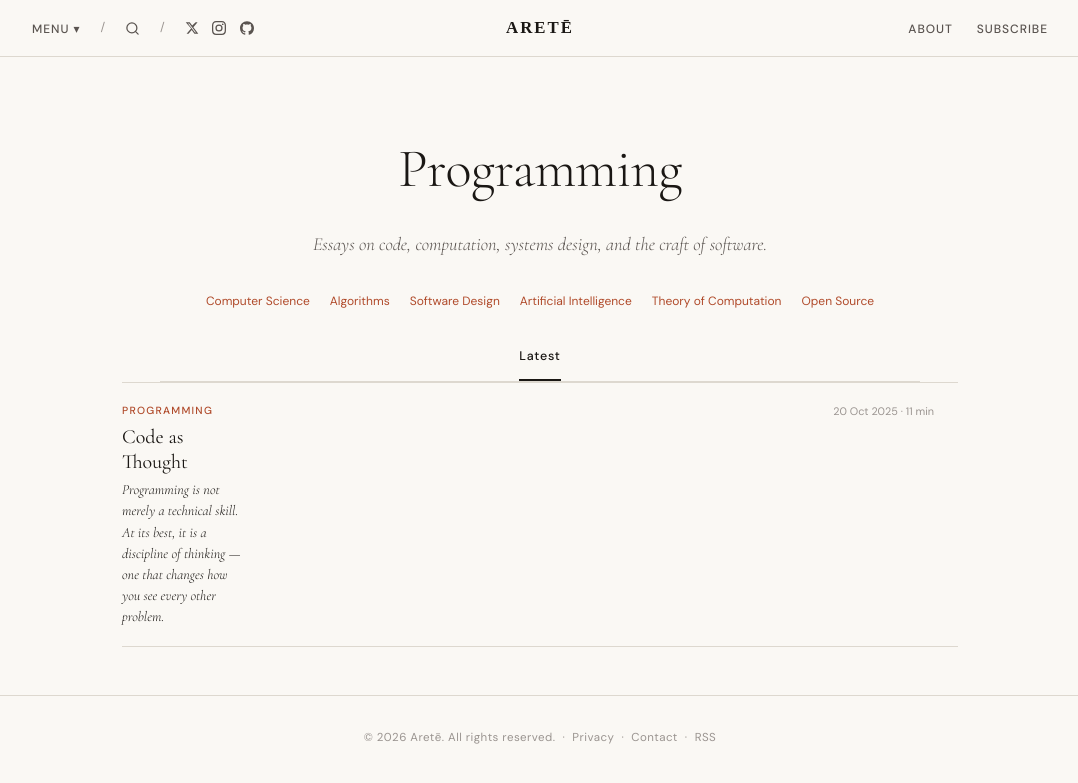
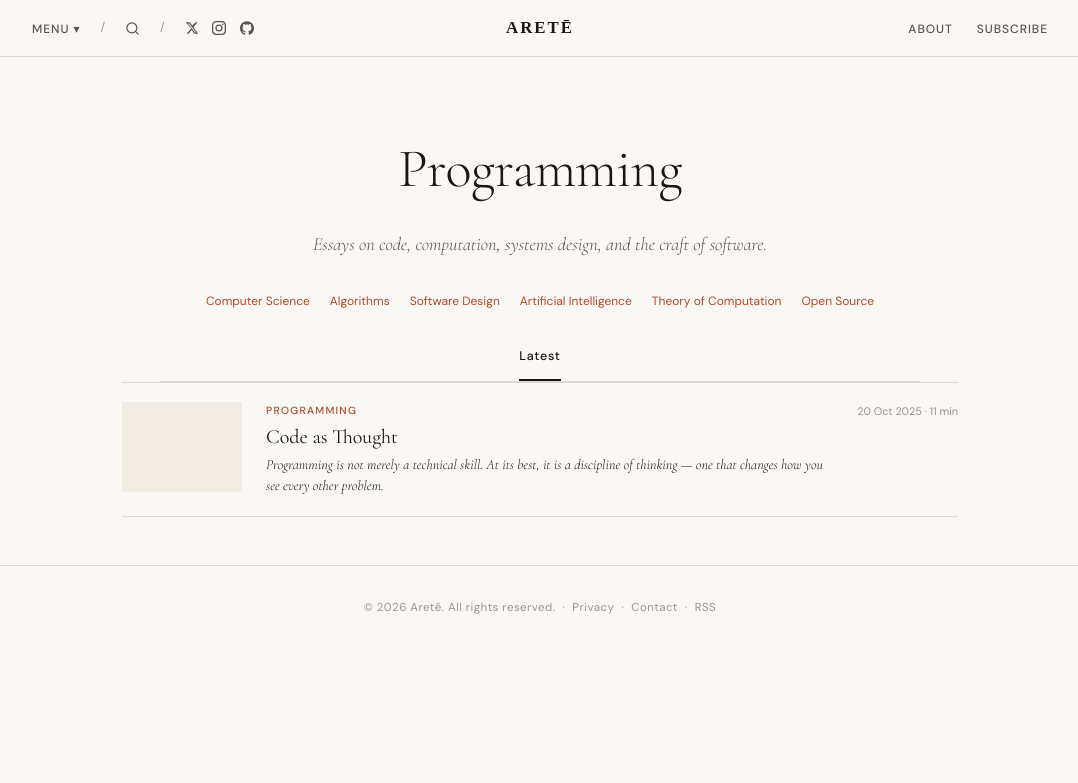
Before and after one commit to subkiy/arete, a Jekyll site: the page built from programming.html, in a window 1280 px wide. Shown: the top 783 px of the page, without its empty margins (100-1178 px from the left). Built offline with Jekyll 4.4.1, drawn with Linux system fonts in a browser that asks for light colours; some web fonts are replaced.

Commit message:
Update programming.html

```diff
--- a/programming.html
+++ b/programming.html
@@ -33,6 +33,8 @@ tags_list:
       <div class="cat-essay-thumb">
         <img src="{{ article.image | relative_url }}" alt="{{ article.title }}">
       </div>
+      {% else %}
+      <div class="cat-essay-thumb"></div>
       {% endif %}
       <div class="cat-essay-body">
         <div class="essay-list-cat">{{ article.category }}</div>
```
